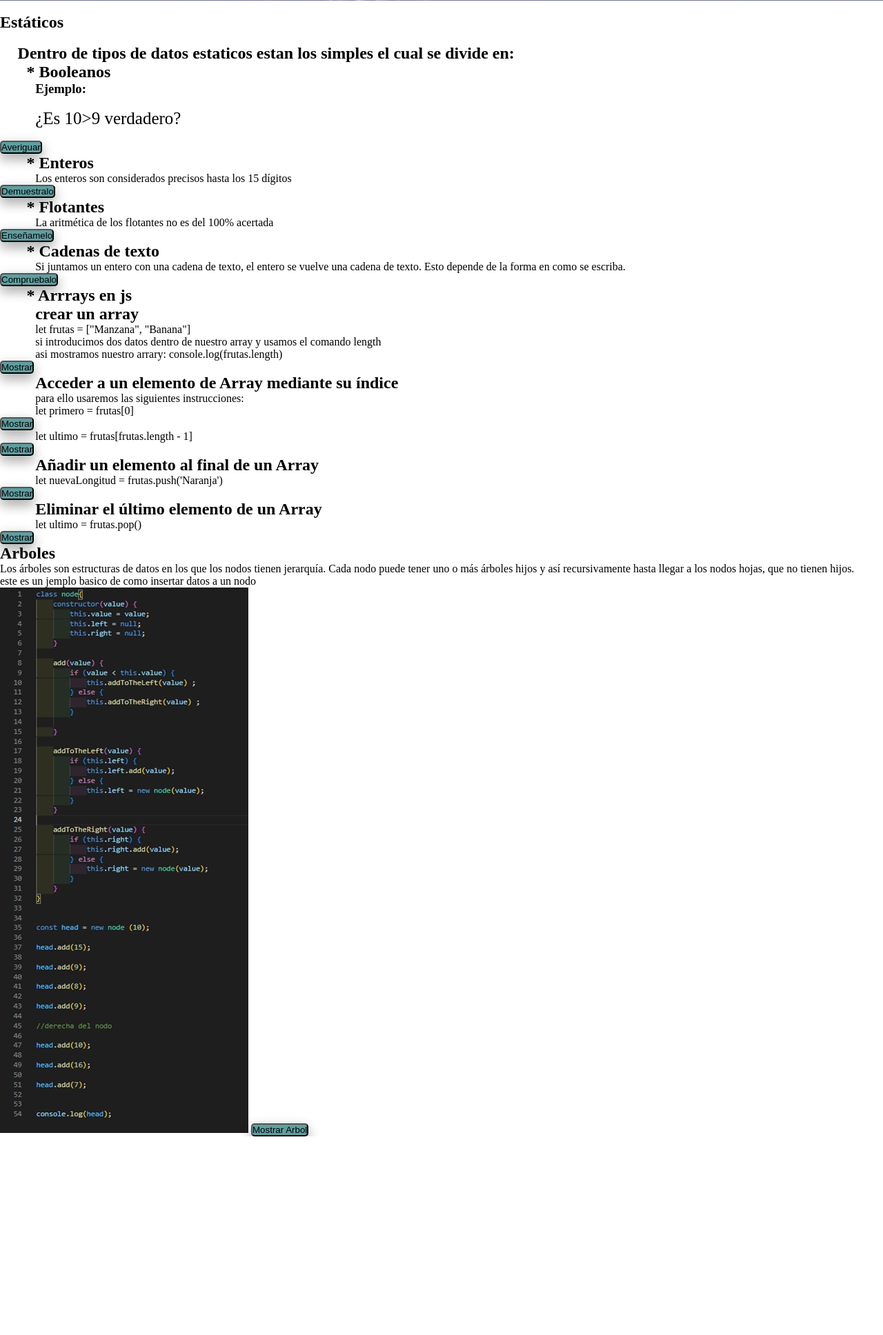
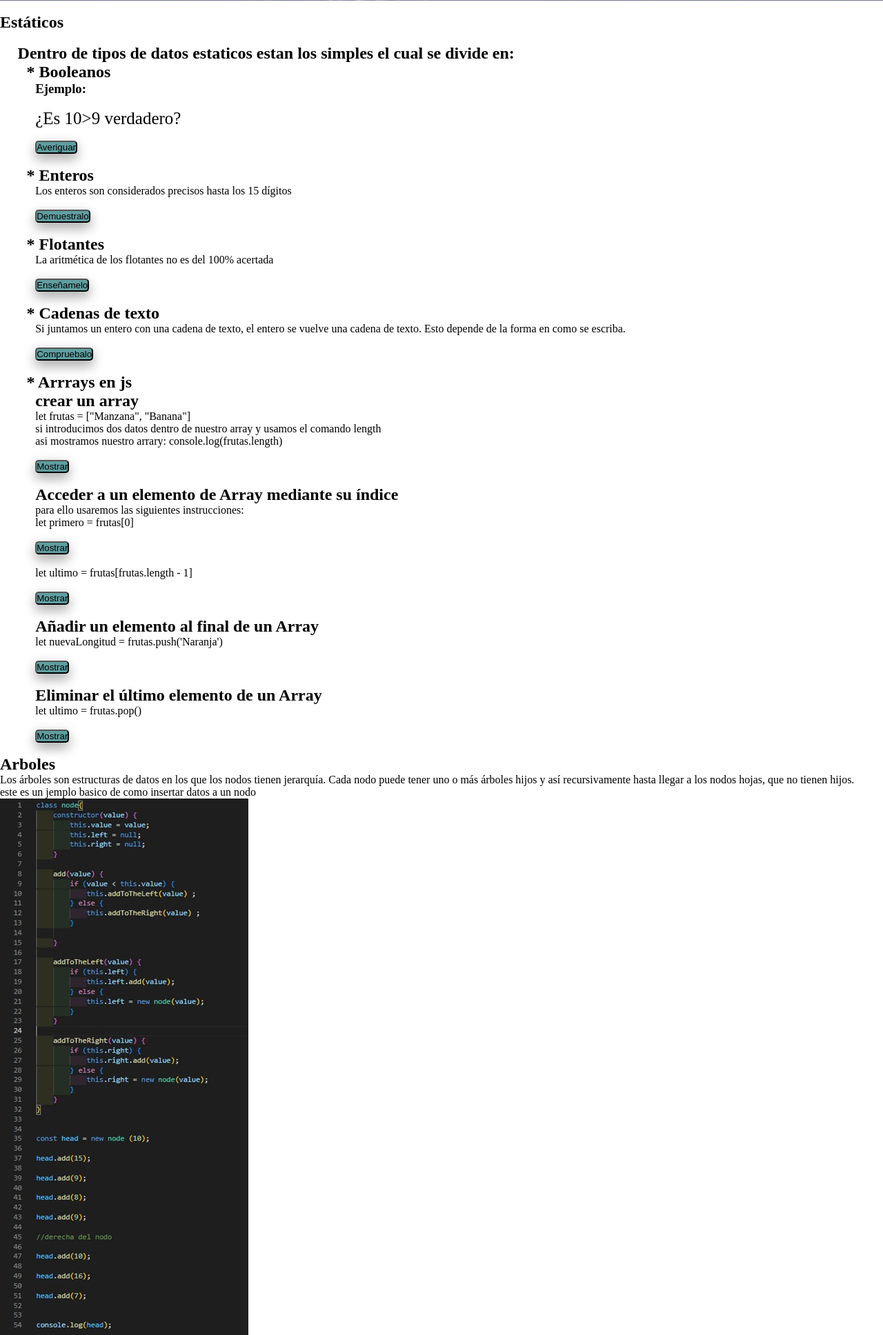
Before and after one commit to jhoncortesva/Estructura-de-datos, a PHP site: the page made by Ejemplos Javascript.html in a window 1280 px wide. Shown: the part 799-2735 px from the top of the page at 69% size. Before the commit the page ends 2447 px from the top, so only its background shows below. Run offline with PHP 8.4, Linux system fonts and the light colour scheme.

Commit message:
se modificaron cosas

```diff
--- a/Ejemplos Javascript.html
+++ b/Ejemplos Javascript.html
@@ -26,29 +26,43 @@
     </br>
             <p class="bo">¿Es 10>9 verdadero?</p>
         </br>
-            <button class="b"   onclick="funcionB()">Averiguar</button>
+        <div style="text-indent: 4%">
+            <button  onclick="funcionB()">Averiguar</button>
+        </div>
             <p id="demonstracion"></p>
         </div>
+    </br>
         <div class="enteros">
             <h2 class="Booleanos"> * Enteros</h2>
             <p class="Boo">Los enteros son considerados precisos hasta los 15 dígitos</p>
+        </br>
+            <div style="text-indent: 4%">
                 <button onclick="funcionInt()">Demuestralo</button>
+            </div>
             <p id="demostracionINT"></p>
         </div>
+    </br>
         <div class="flotantes">
             <h2 class="Booleanos"> * Flotantes</h2>
             <p class="Boo">La aritmética de los flotantes no es del 100% acertada</p>
+        </br>
+            <div style="text-indent: 4%">
                 <button onclick="funcionFloat()">Enseñamelo</button>
+            </div>
             <p id="demostracionFloat"></p>
         </div>
+    </br>
         <div class="cadenas-texto">
             <h2 class="Booleanos"> * Cadenas de texto</h2>
             <p class="Boo">Si juntamos un entero con una cadena de texto, el entero se vuelve una cadena de texto. Esto depende de
                 la forma en como se escriba.</p>
+            </br>
+            <div style="text-indent: 4%">
                 <button onclick="funcionString()">Compruebalo</button>
+            </div>
             <p id="demostracionString"></p>
         </div>
-
+    </br>
         <div class="arrays">
             <h2 class="Booleanos"> * Arrrays en js</h2>
             <h2 class="Boo"> crear un array</h2>
@@ -56,38 +70,53 @@
             <p class="Boo">si introducimos dos datos dentro de nuestro array y usamos el comando length
             </p>
             <p class="Boo">asi mostramos nuestro arrary: console.log(frutas.length)</p>
+        </br>
+            <div style="text-indent: 4%">
                 <button onclick="funcionA()"> Mostrar</button>
+            </div>
             <p id="demostracionA"></p>
         </div>
-
+    </br>
         <div class="ar">
             <h2 class="Boo">Acceder a un elemento de Array mediante su índice</h2>
             <p class="Boo">para ello usaremos las siguientes instrucciones: </p>
             <p class="Boo">let primero = frutas[0] </p>
+        </br>
+            <div style="text-indent: 4%">
                 <button onclick="funcionAr()"> Mostrar </button>
+            </div>
             <p id="demostracionAr"></p>
         </div>
-
+    </br>
         <div class="arr">
             <p class="Boo">let ultimo = frutas[frutas.length - 1]</p>
+        </br>
+            <div style="text-indent: 4%">
                 <button onclick="funcionArr()"> Mostrar </button>
+            </div>
             <p id="demostracionArr"></p>
         </div>
-
+    </br>
         <div class="añ">
             <h2 class="Boo">Añadir un elemento al final de un Array</h2>
             <p class="Boo">let nuevaLongitud = frutas.push('Naranja')</p>
+        </br>
+            <div style="text-indent: 4%">
                 <button onclick="funcionAñ()"> Mostrar </button>
+            </div>
             <p id="demostracionAñ"></p>
         </div>
-
+    </br>
         <div class="eli">
             <h2 class="Boo">Eliminar el último elemento de un Array</h2>
             <p class="Boo">let ultimo = frutas.pop()</p>
+        </br>
+            <div style="text-indent: 4%">
                 <button onclick="funcionEl()"> Mostrar </button>
-            <p id="demostracionEl"> </p>
             </div>
-
+            <p id="demostracionEl"></p>
+        </div>
+    </br>
         <div class="arbol">
             <h2>Arboles</h2>
             <p>Los árboles son estructuras de datos en los que los nodos tienen jerarquía. Cada nodo puede tener uno o
@@ -96,7 +125,10 @@
                 hijos y así recursivamente hasta llegar a los nodos hojas, que no tienen hijos.</p>
             <P>este es un jemplo basico de como insertar datos a un nodo </P>
             <img src="img/arbol.jpeg">
+        </br>
+            <div style="text-indent: 4%">
                 <button onclick="funcionAb()"> Mostrar Arbol</button>
+            </div>
             <P id="demostracionAb"></P>
         </div>
 
@@ -140,8 +172,9 @@
             }
 
             function funcionEl() {
+                /*let nuevaLongitud = frutas.push('Naranja'); */
                 let ultimo = frutas.pop();
-                document.getElementById("demostracionEl").innerHTML = frutas;
+                document.getElementById("demostracionEl").innerHTML = ultimo;
             }
 
             function funcionAb() {
--- a/estilos.css
+++ b/estilos.css
@@ -4,9 +4,9 @@
 
 }
 
-body{
+/*body{
 
-}
+}*/
 
 header{
     height: 100vh;
--- a/javascrikt.js
+++ b/javascrikt.js
@@ -47,4 +47,5 @@ head.add(9);
 head.add(10);
 head.add(16);
 head.add(7);
- console.log(head);
+head.add(20);
+console.log(head);
```
Lines whose indentation alone changed are shown as unchanged.
